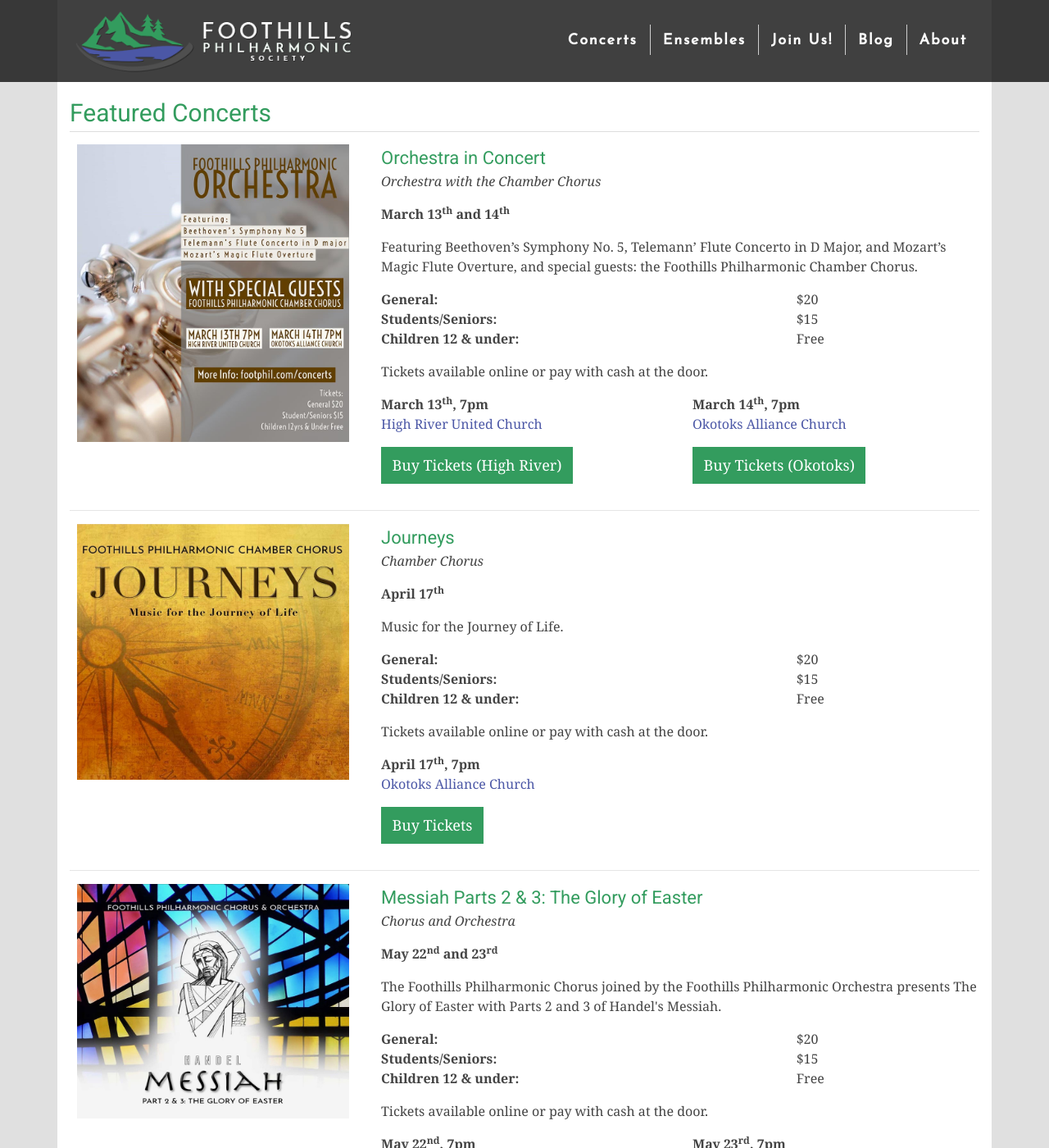
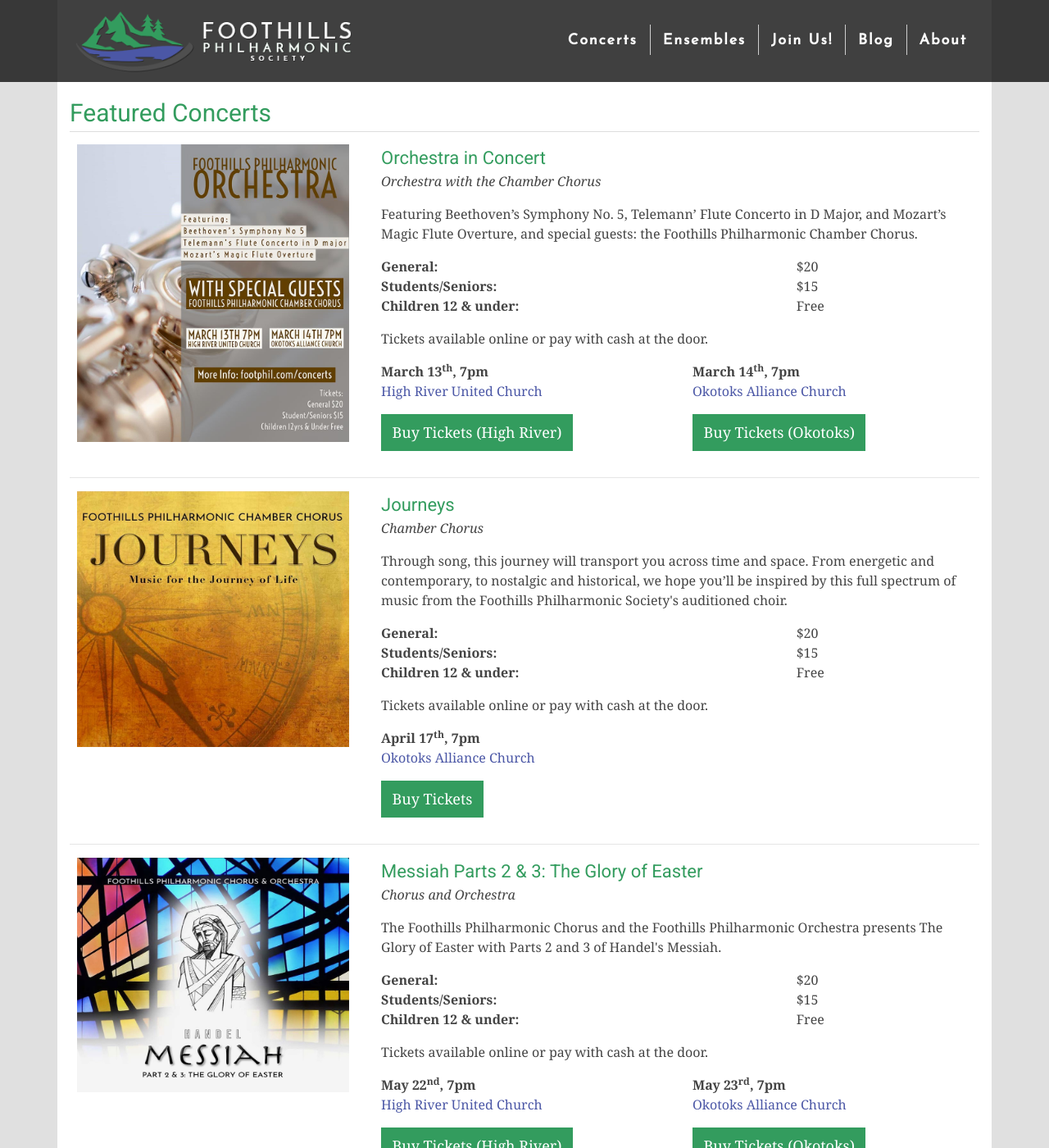
Before and after one commit to percyhanna/fps, a Jekyll site: the page built from concerts/index.html, in a window 1280 px wide and 1400 px high. Shown: the whole window at 82% size. Built offline with Jekyll 4.4.1, drawn with Linux system fonts in a browser that asks for light colours; nearby versions of some CDN libraries; Markdown is read by kramdown in place of the engine named in the settings.

Commit message:
Update index.html

```diff
--- a/concerts/index.html
+++ b/concerts/index.html
@@ -24,10 +24,6 @@
 
     <p>
       <em>Orchestra with the Chamber Chorus</em>
-    </p>
-
-    <p>
-      <strong>March 13<sup>th</sup> and 14<sup>th</sup></strong>
     </p>
 
     <p>
@@ -122,11 +118,10 @@
     </p>
 
     <p>
-      <strong>April 17<sup>th</sup></strong>
-    </p>
-
-    <p>
-      Music for the Journey of Life.
+      Through song, this journey will transport you across time and space. From
+      energetic and contemporary, to nostalgic and historical, we hope you’ll be
+      inspired by this full spectrum of music from the Foothills Philharmonic
+      Society's auditioned choir.
     </p>
 
     <div class="row">
@@ -190,13 +185,8 @@
     </p>
 
     <p>
-      <strong>May 22<sup>nd</sup> and 23<sup>rd</sup></strong>
-    </p>
-
-    <p>
-      The Foothills Philharmonic Chorus joined by the Foothills Philharmonic
-      Orchestra presents The Glory of Easter with Parts 2 and 3 of Handel's
-      Messiah.
+      The Foothills Philharmonic Chorus and the Foothills Philharmonic Orchestra
+      presents The Glory of Easter with Parts 2 and 3 of Handel's Messiah.
     </p>
 
     <div class="row">
```
